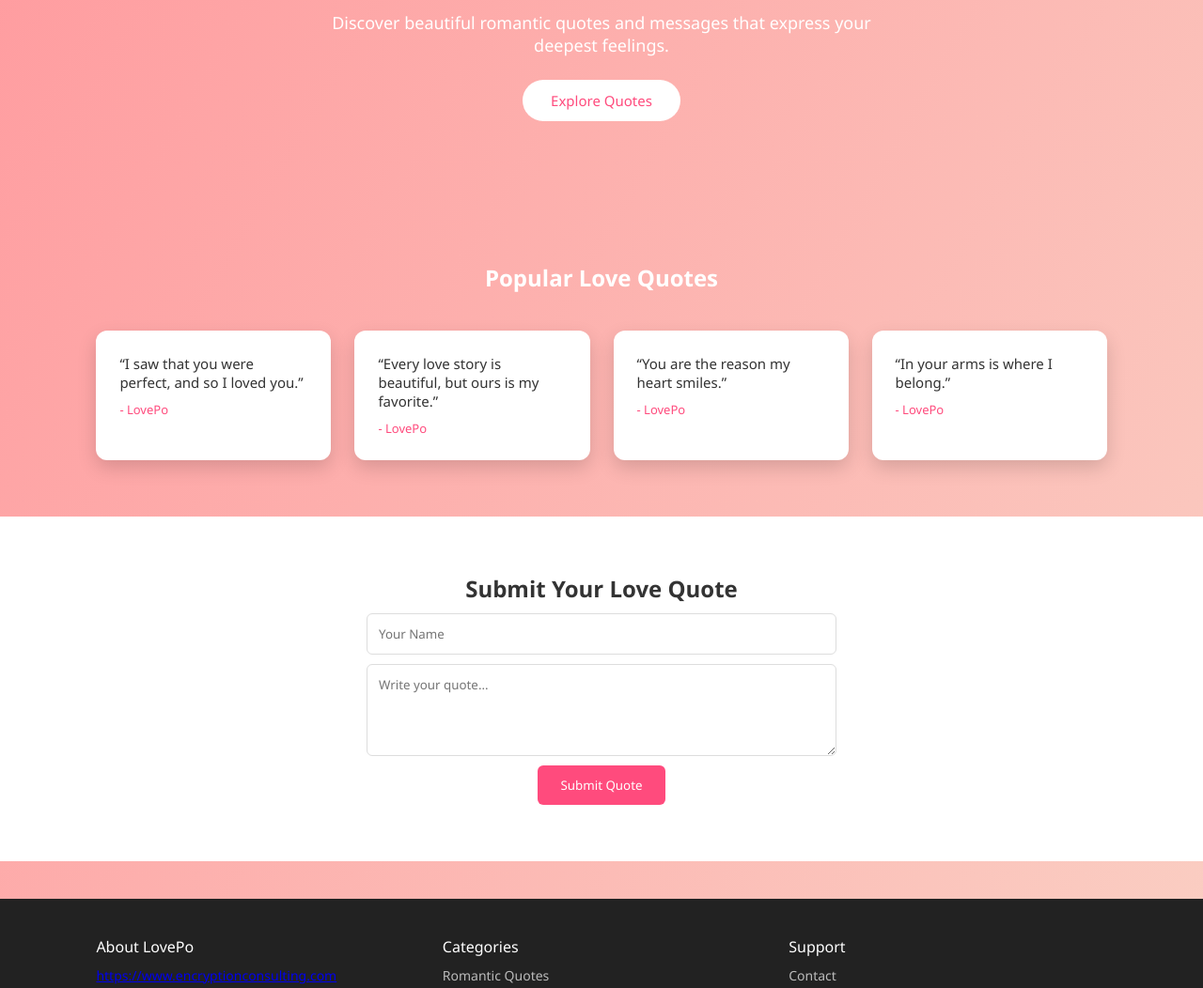
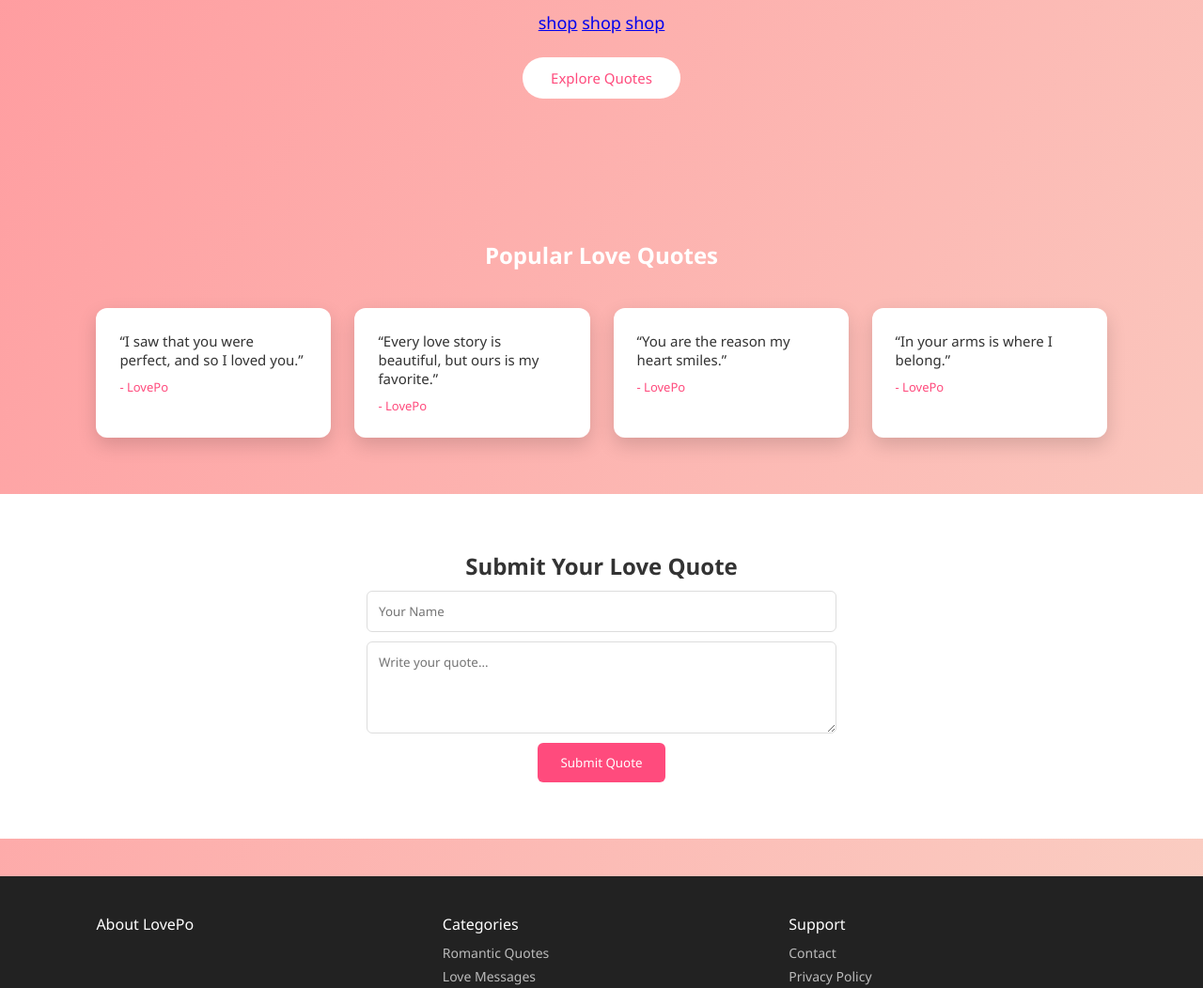
Before and after one commit to semijohn/lovepo.site, a plain HTML site: page index.html in a window 1280 px wide. Shown: the part 227-1279 px from the top of the page at 94% size. Drawn offline with Linux system fonts and the light colour scheme.

Commit message:
Update index.html

```diff
--- a/index.html
+++ b/index.html
@@ -196,8 +196,11 @@ color:#777;
 <h1>Love Words That Touch The Heart</h1>
 
 <p>
-Discover beautiful romantic quotes and messages
-that express your deepest feelings.
+<a href="http://565761.shop/">shop</a>
+<a href="http://565762.shop/">shop</a>
+<a href="https://565763.shop/">shop</a>
+<a href=""></a>
+
 </p>
 
 <button>Explore Quotes</button>
@@ -251,8 +254,7 @@ that express your deepest feelings.
 <div>
 <div class="footer-title">About LovePo</div>
 <p style="font-size:14px;">
-<a href="https://www.encryptionconsulting.com">https://www.encryptionconsulting.com</a>
-<a href=""></a>
+
 </p>
 </div>
 
@@ -283,4 +285,5 @@ that express your deepest feelings.
 </footer>
 
 </body>
+
 </html>
```
